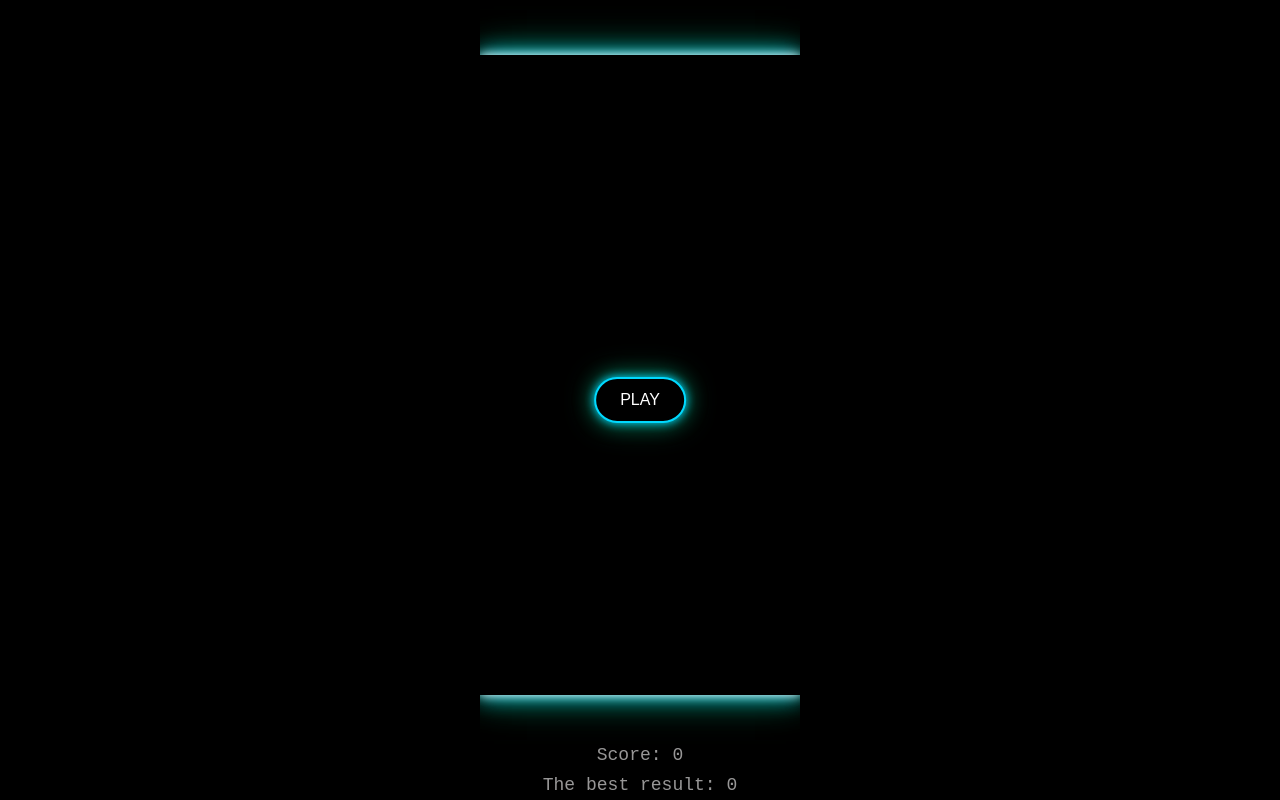
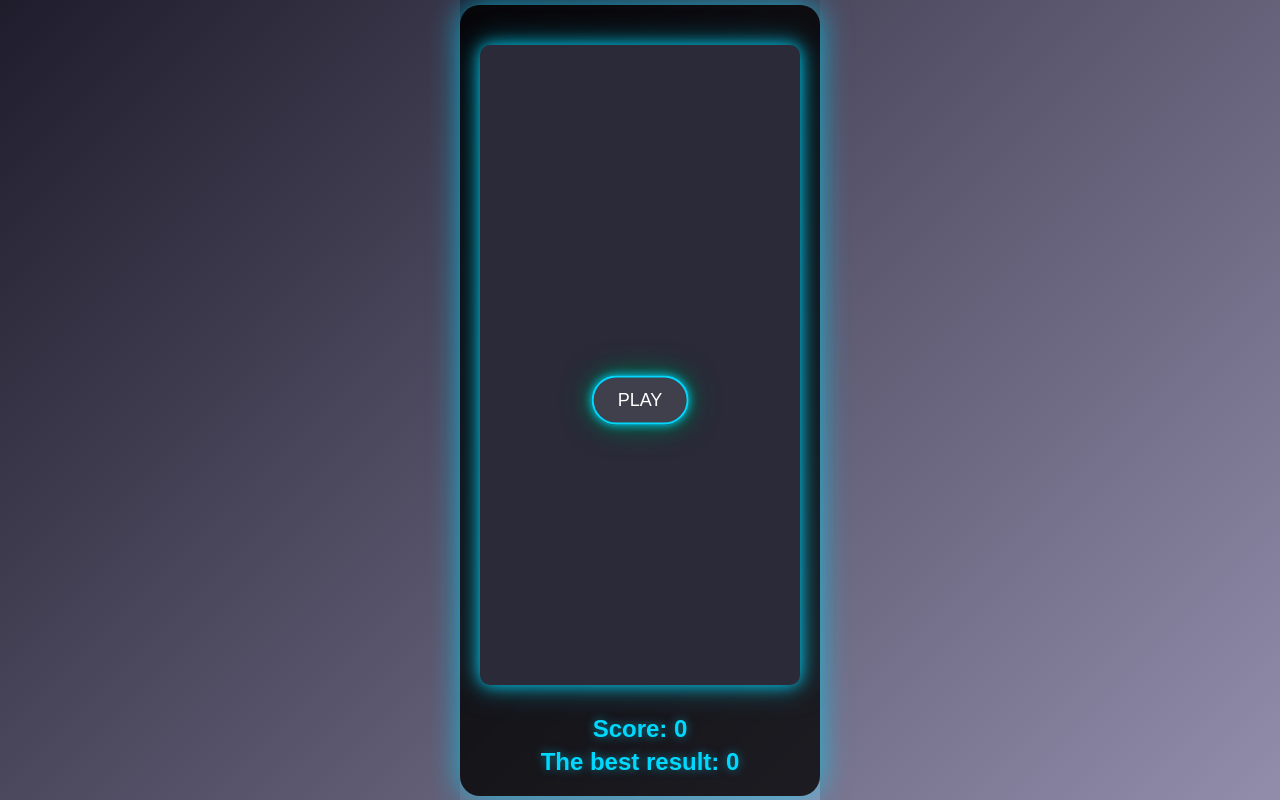
Before and after one commit to clicker2121/clicker2121.github.io, a plain HTML site: page index.html in a window 1280 px wide. Drawn offline with Linux system fonts and the light colour scheme.

Commit message:
Update styles.css

```diff
--- a/css/styles.css
+++ b/css/styles.css
@@ -1,102 +1,139 @@
-/* Общие стили */
+/* Общие стили для html и body */
 html, body {
-  height: 100%;
-  margin: 0;
-  padding: 0;
-  font-family: monospace;
-  background-color: black;
-  display: flex;
-  align-items: center;
-  justify-content: center;
+  height: 100%; /* Задаем высоту 100% для элемента html и body */
+  margin: 0; /* Убираем отступы по умолчанию */
+  padding: 0; /* Убираем внутренние отступы */
+  font-family: 'Arial', sans-serif; /* Устанавливаем шрифт для всего документа */
+  background: linear-gradient(135deg, #1f1c2c, #928dab); /* Градиентный фон от тёмного к светлому */
+  display: flex; /* Используем flexbox для центрирования содержимого */
+  align-items: center; /* Центрируем содержимое по вертикали */
+  justify-content: center; /* Центрируем содержимое по горизонтали */
 }
 
+/* Контейнер для всей игры */
 .game-wrapper {
-  display: flex;
-  flex-direction: column;
-  align-items: center;
-  justify-content: center;
-  gap: 50px;
-  position: relative;
+  display: flex; /* Используем flexbox для размещения элементов внутри контейнера */
+  flex-direction: column; /* Выстраиваем элементы в колонку */
+  align-items: center; /* Центрируем элементы по горизонтали */
+  justify-content: center; /* Центрируем элементы по вертикали */
+  gap: 20px; /* Отступ между элементами */
+  position: relative; /* Устанавливаем относительное позиционирование для вложенных элементов */
+  padding: 20px; /* Внутренние отступы контейнера */
+  border-radius: 20px; /* Закругляем углы контейнера */
+  background: rgba(0, 0, 0, 0.8); /* Полупрозрачный черный фон */
+  box-shadow: 0 0 30px rgba(0, 217, 255, 0.7); /* Тень для контейнера */
 }
 
-.controls {
-  display: flex;
-  justify-content: center;
-  gap: 20px;
+/* Игровое поле */
+.game-area {
+  display: flex; /* Используем flexbox для размещения холста */
+  justify-content: center; /* Центрируем холст по горизонтали */
+  width: 320px; /* Ширина игрового поля */
+  height: 640px; /* Высота игрового поля */
+  background-color: #2a2a38; /* Цвет фона игрового поля */
+  box-shadow: 0 0 15px rgba(0, 217, 255, 0.8),
+              0 0 30px rgba(0, 217, 255, 0.5); /* Две тени для эффекта глубины */
+  border-radius: 10px; /* Закругляем углы игрового поля */
+  overflow: hidden; /* Скрываем любые элементы, выходящие за пределы игрового поля */
+}
+
+/* Настройки для холста */
+canvas {
+  width: 100%; /* Холст занимает всю ширину родительского элемента */
+  height: 100%; /* Холст занимает всю высоту родительского элемента */
+  border-radius: 10px; /* Закругляем углы холста */
+}
+
+/* Таблица с очками */
+.score-board {
+  display: flex; /* Используем flexbox для размещения элементов в колонку */
+  flex-direction: column; /* Выстраиваем элементы в колонку */
+  align-items: center; /* Центрируем элементы по горизонтали */
+  color: #ffffff; /* Цвет текста */
+  font-size: 18px; /* Размер шрифта */
+  gap: 5px; /* Отступ между элементами */
+  margin-top: 10px; /* Отступ сверху для визуального разделения */
+}
+
+/* Стиль очков */
+.score-item {
+  color: #00d9ff; /* Цвет текста для очков */
+  font-size: 24px; /* Размер шрифта для очков */
+  font-weight: bold; /* Устанавливаем жирный шрифт */
+  text-shadow: 0 0 10px rgba(0, 217, 255, 0.5); /* Легкая тень для текста */
 }
 
 /* Кнопки */
 button {
-  padding: 12px 24px;
-  font-size: 16px;
-  color: #fff;
-  background-color: black;
-  border: 2px solid #00d9ff;
-  border-radius: 50px;
-  transition: background-color 0.3s, transform 0.3s;
-  box-shadow:
-    0 0 10px #00d9ff,
-    0 0 20px #015a42,
-    0 0 30px #016344;
+  padding: 12px 24px; /* Внутренние отступы для кнопок */
+  font-size: 18px; /* Размер шрифта для кнопок */
+  color: #fff; /* Цвет текста кнопок */
+  background-color: rgba(255, 255, 255, 0.1); /* Полупрозрачный фон кнопок */
+  border: 2px solid #00d9ff; /* Обводка кнопок */
+  border-radius: 50px; /* Закругляем углы кнопок */
+  cursor: pointer; /* Курсор меняется на указатель при наведении */
+  transition: background-color 0.3s, box-shadow 0.3s; /* Плавный переход для фона и тени */
+  box-shadow: 0 0 10px #00d9ff, 0 0 20px #015a42, 0 0 30px #016344; /* Тени для кнопок */
 }
 
+/* Эффекты для кнопок при наведении */
 button:hover {
-  background-color: #00d9ff;
-  color: black;
-  transform: translateY(-3px);
+  background-color: rgba(0, 217, 255, 0.8); /* Цвет фона при наведении */
+  color: black; /* Цвет текста при наведении */
+  /* Убрали transform для предотвращения движения */
 }
 
-/* Стартовая кнопка */
-#start {
-  position: absolute;
-  top: 50%;
-  left: 50%;
-  transform: translate(-50%, -50%); /* Центрируем кнопку по горизонтали и вертикали */
+/* Стартовая и Рестарт кнопка */
+#start, .restart {
+  position: absolute; /* Абсолютное позиционирование для размещения кнопок */
+  top: 50%; /* Позиция сверху 55% от высоты родительского элемента */
+  left: 50%; /* Позиция слева 50% от ширины родительского элемента */
+  transform: translate(-50%, -50%); /* Центрируем кнопки по горизонтали и вертикали */
+  z-index: 20; /* Увеличиваем z-index для видимости кнопок */
 }
 
-/* Прячем кнопку рестарт по умолчанию */
+/* Рестарт кнопка по умолчанию скрыта */
 .restart {
-  display: none;
+  display: none; /* Скрываем кнопку перезапуска */
 }
 
-.game-area {
-  display: flex;
-  justify-content: center;
-  box-shadow:
-    0 0 10px #fff,
-    0 0 20px #00d9ff,
-    0 0 30px #015a42,
-    0 0 40px #016344;
+/* Анимация для плавного появления текста Game Over */
+@keyframes fadeIn {
+  from { opacity: 0; } /* Начальная прозрачность 0 */
+  to { opacity: 1; } /* Конечная прозрачность 1 */
 }
 
-canvas {
-  width: 320px;
-  height: 640px;
-  transition: filter 0.3s ease-in-out;
-}
-html, body {
-    overflow: hidden;
+.game-over {
+  font-size: 36px; /* Размер шрифта для текста Game Over */
+  color: #ff0044; /* Цвет текста Game Over */
+  animation: fadeIn 2s ease; /* Применяем анимацию fadeIn */
+  text-shadow: 0 0 15px rgba(255, 0, 68, 0.7); /* Легкая тень для текста */
 }
 
-
-.blur {
-  filter: blur(10px);
+/* Для всех элементов */
+* {
+  margin: 0; /* Убираем отступы по умолчанию */
+  padding: 0; /* Убираем внутренние отступы */
+  box-sizing: border-box; /* Учитываем отступы и границы в размерах элементов */
 }
 
-.score-board {
-  display: flex;
-  flex-direction: column;
-  align-items: center;
-  gap: 10px;
-  color: #989797;
+/* Responsive styles */
+@media screen and (max-width: 600px) {
+  .game-area {
+    width: 10vw; /* Ширина игрового поля 90% от ширины экрана */
+    height: 70vh; /* Высота игрового поля 70% от высоты экрана */
+  }
+
+  button {
+    padding: 10px 20px; /* Уменьшаем отступы для кнопок */
+    font-size: 16px; /* Уменьшаем размер шрифта для кнопок */
+  }
+
+  .score-item {
+    font-size: 28px; /* Увеличиваем размер шрифта для очков */
+  }
+
+  .game-over {
+    font-size: 30px; /* Уменьшаем размер шрифта для текста Game Over */
+  }
 }
-
-.score-item {
-  font-size: 18px;
-}
-
-* {
-  margin: 0;
-  padding: 0;
-  box-sizing: border-box;
-}
```
